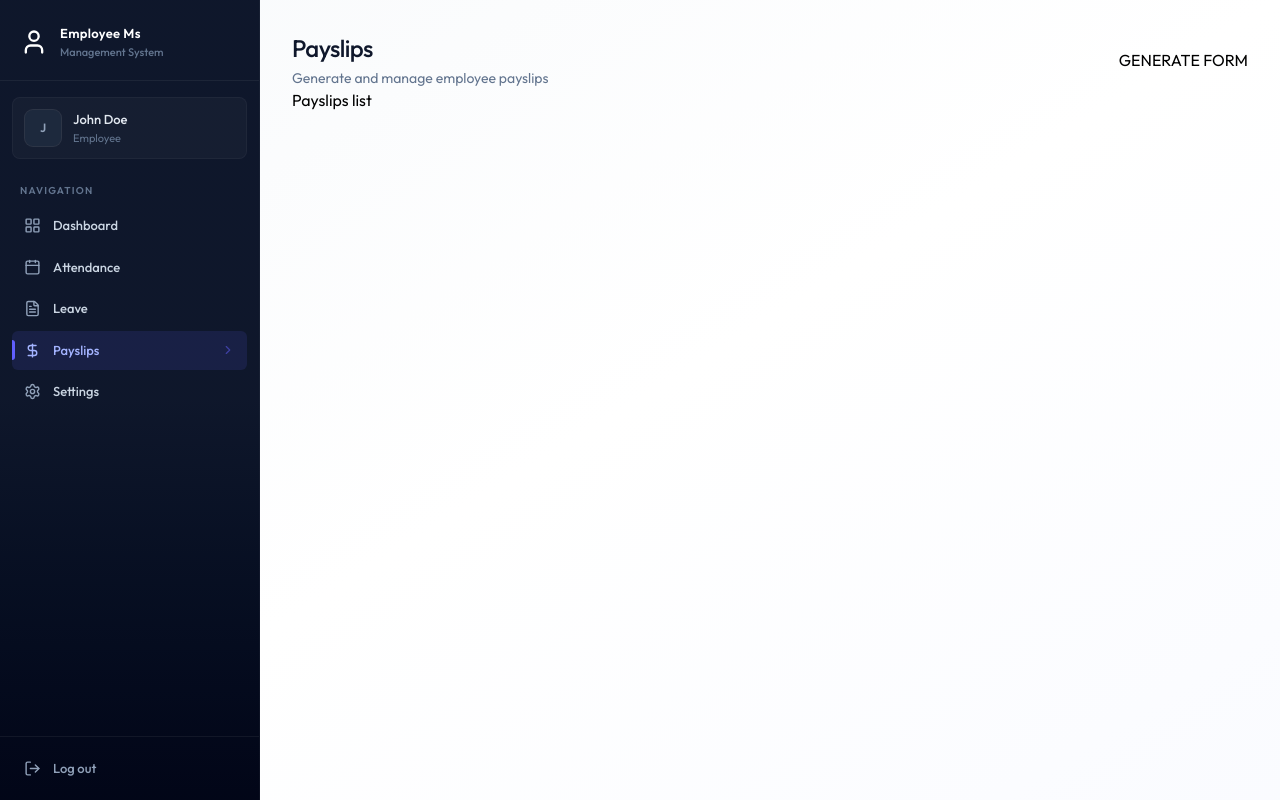
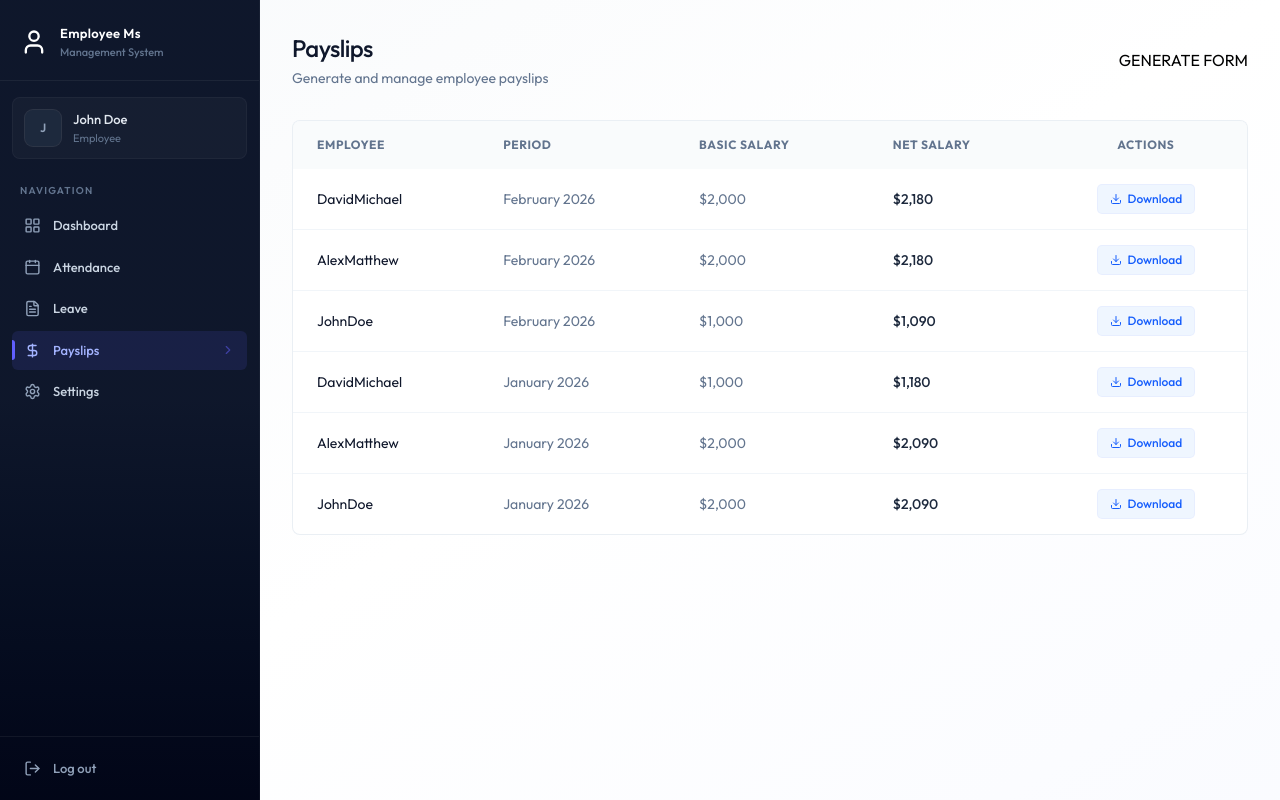
Before and after one commit to sheaf-hassan/employee_management_system, a React (Vite) app in the folder client/: page /payslips in a window 1280 px wide. Built offline with nearby package versions, Linux system fonts and the light colour scheme.

Commit message:
create payslip_list and mount it to the payslips page

```diff
--- /dev/null
+++ b/client/src/components/payslip/PayslipList.jsx
@@ -0,0 +1,69 @@
+import { format } from "date-fns";
+import { Download } from "lucide-react";
+
+const PayslipList = ({payslips, isAdmin}) => {
+  return (
+    <div className="card overflow-hidden">
+      <div className="overflow-x-auto">
+        <table className="table-modern">
+          <thead>
+            <tr>
+              {isAdmin && <th>Employee</th>}
+              <th>Period</th>
+              <th>Basic Salary</th>
+              <th>Net Salary</th>
+              <th className="text-center">Actions</th>
+            </tr>
+          </thead>
+          <tbody>
+            {payslips.length === 0 ? (
+              <tr>
+                <td
+                  colSpan={isAdmin ? 5 : 4}
+                  className="text-center p-12 text-slate-400"
+                >
+                  No payslips found
+                </td>
+              </tr>
+            ) : (
+              payslips.map((payslip) => {
+                return (
+                  <tr key={payslip._id || payslip.id}>
+                    {isAdmin && (
+                      <td className="text-slate-900">
+                        {payslip.employee?.firstName}
+                        {payslip.employee?.lastName}
+                      </td>
+                    )}
+
+                    <td className="text-slate-500">
+                      {format(new Date(payslip.year, payslip.month - 1), "MMMM yyyy")}
+                    </td>
+
+                    <td className="text-slate-500">
+                      ${payslip.basicSalary?.toLocaleString()}
+                    </td>
+
+                    <td className="font-medium text-slate-800">
+                      ${payslip.netSalary?.toLocaleString()}
+                    </td>
+
+                    <td className="text-center">
+                      <button onClick={()=> window.open(`/print/payslips/${payslip._id || payslip.id}`)}
+                      className="inline-flex items-center px-3 py-1.5 text-xs font-medium rounded text-blue-600 bg-blue-50 hover:bg-blue-100 transition-colors ring-1 ring-blue-600/10">
+                        <Download className="w-3 h-3 mr-1.5"/> Download
+                      </button>
+                    </td>
+
+                  </tr>
+                );
+              })
+            )}
+          </tbody>
+        </table>
+      </div>
+    </div>
+  );
+};
+
+export default PayslipList;
--- a/client/src/pages/Payslips.jsx
+++ b/client/src/pages/Payslips.jsx
@@ -1,6 +1,7 @@
 import { useCallback, useEffect, useState } from "react";
 import { dummyEmployeeData, dummyPayslipData } from "../assets/assets";
 import Loading from "../components/Loading";
+import PayslipList from "../components/payslip/PayslipList";
 
 const Payslips = () => {
   const [payslips, setPayslips] = useState([]);
@@ -27,7 +28,7 @@
 
   return (
     <div className="animate-fade-in">
-      <div className="flex flex-col sm:flex-row justify-between items-start sm:items-center gap-4 mb--8">
+      <div className="flex flex-col sm:flex-row justify-between items-start sm:items-center gap-4 mb-8">
         <div>
           <h1 className="page-title">Payslips</h1>
           <p className="page-subtitle">
@@ -38,7 +39,7 @@
         </div>
         {isAdmin && <p>GENERATE FORM</p>}
       </div>
-      <p>Payslips list</p>
+      <PayslipList payslips={payslips} isAdmin={isAdmin}/>
     </div>
   );
 };
```
